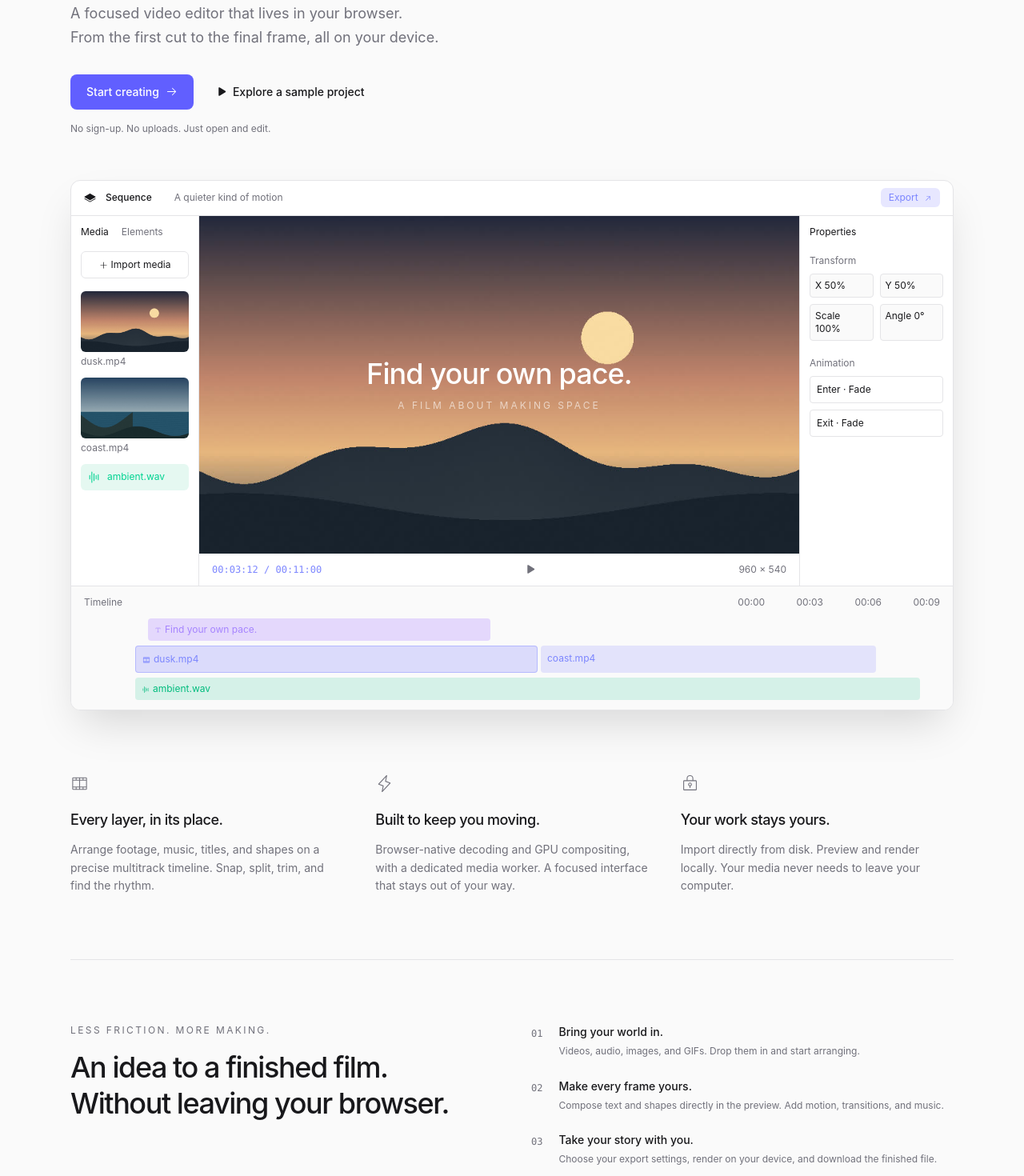
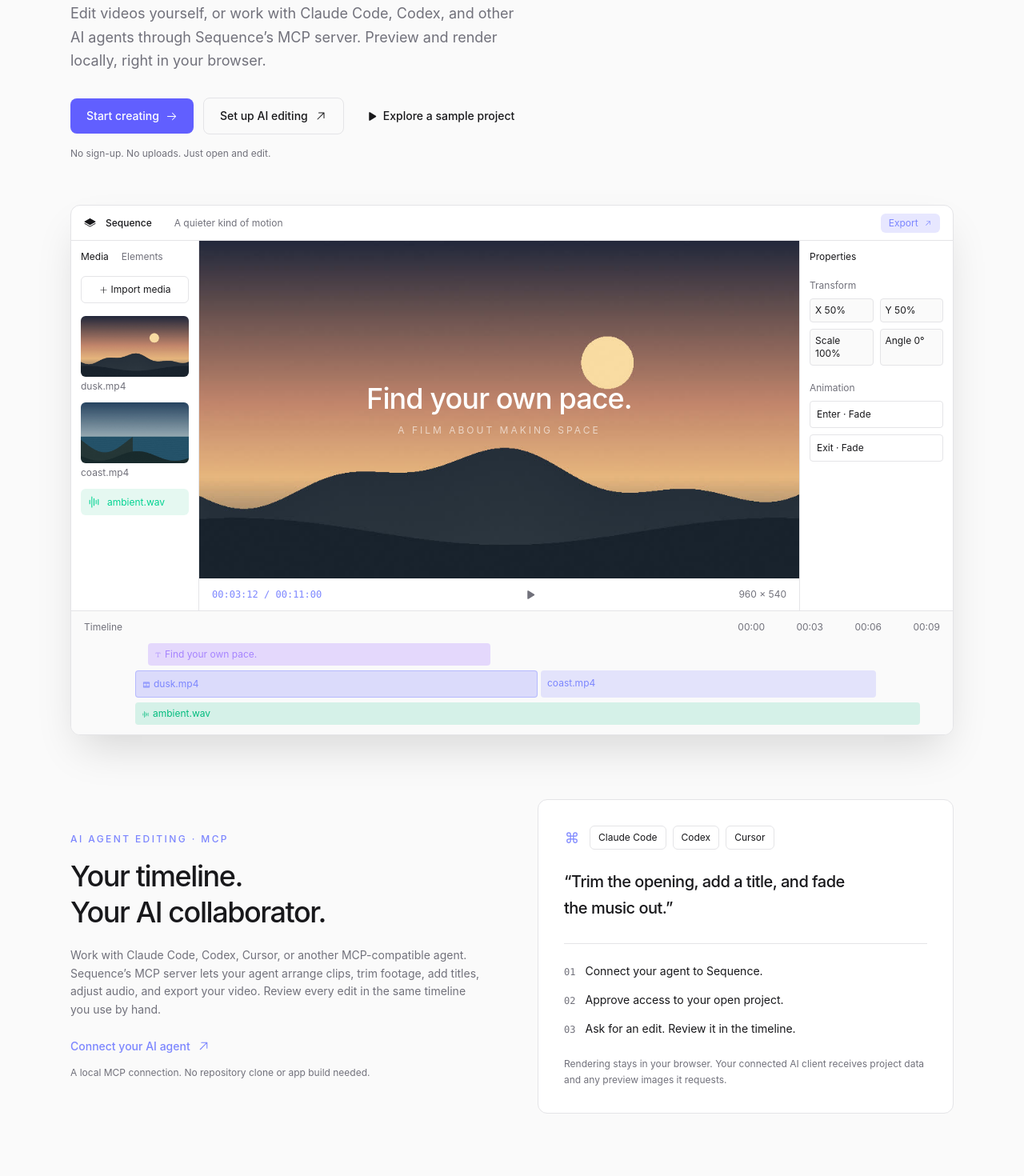
Before and after one commit to alamkanak/sequence, a React (Vite) app: page / in a window 1280 px wide. Shown: the part 440-1910 px from the top of the page at 80% size. Built offline with nearby package versions, Linux system fonts and the light colour scheme.

Commit message:
feat: Update README and HTML metadata for AI editing features; add AiEditingSection component

```diff
--- a/index.html
+++ b/index.html
@@ -5,10 +5,10 @@
     <meta name="viewport" content="width=device-width, initial-scale=1.0" />
     <meta
       name="description"
-      content="Sequence — a private, browser-native video editor. Your footage, your device, your story."
+      content="Sequence is a browser video editor with an MCP server for AI editing with Claude Code, Codex, and other agents. Preview and render locally."
     />
     <meta name="theme-color" content="#09090b" />
-    <title>Sequence — Make room for your next story.</title>
+    <title>Sequence — Video editing with your AI agent</title>
     <script>
       try {
         const t = localStorage.getItem("sequence-theme") || "system";
--- /dev/null
+++ b/src/components/AiEditingSection.tsx
@@ -0,0 +1,84 @@
+import { ArrowUpRightIcon, CommandIcon } from "./icons";
+import { cn, skin } from "./ui";
+
+export const AI_SETUP_URL =
+  "https://github.com/alamkanak/sequence#ai-editing-with-mcp";
+
+export function AiEditingSection() {
+  return (
+    <section
+      id="ai-editing"
+      className={cn(
+        "grid scroll-mt-8 gap-10 border-b py-20 md:grid-cols-2 md:items-center md:gap-16",
+        skin.border,
+      )}
+    >
+      <div>
+        <p className="mb-4 text-xs font-medium tracking-[0.2em] text-indigo-400 uppercase">
+          AI agent editing · MCP
+        </p>
+        <h2 className="text-4xl leading-tight font-medium tracking-[-0.04em]">
+          Your timeline.
+          <br />
+          Your AI collaborator.
+        </h2>
+        <p className={cn("mt-5 max-w-lg text-sm leading-relaxed", skin.muted)}>
+          Work with Claude Code, Codex, Cursor, or another MCP-compatible agent.
+          Sequence’s MCP server lets your agent arrange clips, trim footage, add
+          titles, adjust audio, and export your video. Review every edit in the
+          same timeline you use by hand.
+        </p>
+        <a
+          href={AI_SETUP_URL}
+          target="_blank"
+          rel="noopener noreferrer"
+          className="mt-6 inline-flex items-center gap-2 text-sm font-medium text-indigo-400 hover:text-indigo-300"
+        >
+          Connect your AI agent <ArrowUpRightIcon size={17} />
+        </a>
+        <p className={cn("mt-3 text-xs leading-relaxed", skin.muted)}>
+          A local MCP connection. No repository clone or app build needed.
+        </p>
+      </div>
+      <div
+        className={cn("rounded-xl border p-6 md:p-8", skin.border, skin.panel)}
+      >
+        <div className="flex flex-wrap items-center gap-2">
+          <CommandIcon size={20} className="mr-1 text-indigo-400" />
+          {["Claude Code", "Codex", "Cursor"].map((agent) => (
+            <span
+              key={agent}
+              className={cn(
+                "rounded-md border px-2.5 py-1.5 text-xs",
+                skin.border,
+              )}
+            >
+              {agent}
+            </span>
+          ))}
+        </div>
+        <p className="mt-6 max-w-sm text-xl leading-relaxed font-medium tracking-tight">
+          “Trim the opening, add a title, and fade the music out.”
+        </p>
+        <ol className={cn("mt-7 space-y-4 border-t pt-6", skin.border)}>
+          {[
+            "Connect your agent to Sequence.",
+            "Approve access to your open project.",
+            "Ask for an edit. Review it in the timeline.",
+          ].map((step, index) => (
+            <li key={step} className="flex items-baseline gap-3 text-sm">
+              <span className={cn("font-mono text-xs", skin.muted)}>
+                0{index + 1}
+              </span>
+              {step}
+            </li>
+          ))}
+        </ol>
+        <p className={cn("mt-6 text-xs leading-relaxed", skin.muted)}>
+          Rendering stays in your browser. Your connected AI client receives
+          project data and any preview images it requests.
+        </p>
+      </div>
+    </section>
+  );
+}
--- a/src/components/Landing.tsx
+++ b/src/components/Landing.tsx
@@ -15,6 +15,7 @@ import {
 import { loadDemo } from "../core/actions";
 import { store } from "../core/store";
 import { Button, ThemePicker, cn, skin } from "./ui";
+import { AiEditingSection, AI_SETUP_URL } from "./AiEditingSection";
 const asset = (name: string) => `${import.meta.env.BASE_URL}demo/${name}`;
 function ProductPreview() {
   return (
@@ -200,11 +201,11 @@ export function Landing() {
             <a className="hover:text-indigo-400" href="#features">
               The editor
             </a>
+            <a className="hover:text-indigo-400" href="#ai-editing">
+              AI editing
+            </a>
             <a className="hover:text-indigo-400" href="#privacy">
               Local by design
-            </a>
-            <a className="hover:text-indigo-400" href="#workflow">
-              Your workflow
             </a>
           </div>
           <div className="flex items-center gap-3">
@@ -225,7 +226,7 @@ export function Landing() {
             )}
           >
             <span className="size-1.5 rounded-full bg-indigo-400" />
-            Your device. Your footage. Your space.
+            AI agent editing · Built-in MCP server
           </div>
           <h1 className="max-w-4xl text-5xl leading-[1.07] font-medium tracking-[-0.055em] md:text-7xl lg:text-[82px]">
             Make room for
@@ -234,13 +235,13 @@ export function Landing() {
           </h1>
           <p
             className={cn(
-              "mt-6 max-w-lg text-base leading-relaxed md:text-lg",
+              "mt-6 max-w-xl text-base leading-relaxed md:text-lg",
               skin.muted,
             )}
           >
-            A focused video editor that lives in your browser.
-            <br className="hidden sm:block" />
-            From the first cut to the final frame, all on your device.
+            Edit videos yourself, or work with Claude Code, Codex, and other AI
+            agents through Sequence’s MCP server. Preview and render locally,
+            right in your browser.
           </p>
           <div className="mt-8 flex flex-wrap items-center gap-3">
             <Button
@@ -251,6 +252,17 @@ export function Landing() {
             >
               Start creating <ArrowRightIcon size={15} />
             </Button>
+            <a
+              href={AI_SETUP_URL}
+              target="_blank"
+              rel="noopener noreferrer"
+              className={cn(
+                "inline-flex items-center gap-2 rounded-lg border px-5 py-3 text-sm font-medium transition-colors hover:border-indigo-400/60 hover:text-indigo-400",
+                skin.border,
+              )}
+            >
+              Set up AI editing <ArrowUpRightIcon size={16} />
+            </a>
             <Button
               textSize="sm"
               variant="ghost"
@@ -274,6 +286,7 @@ export function Landing() {
         >
           <ProductPreview />
         </button>
+        <AiEditingSection />
         <section
           id="features"
           className={cn(
```
Also changed, not shown: 1 other file (tests, documents, lock files or other folders).
